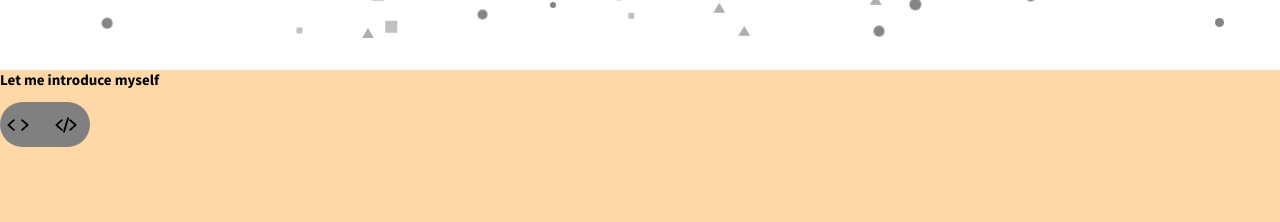
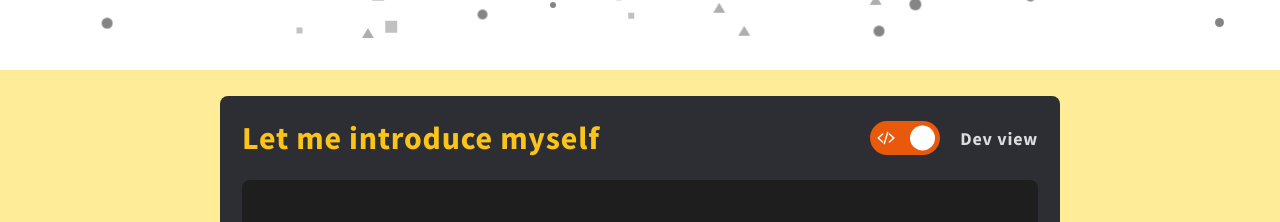
Before and after one commit to yhadari/portfolio, a Vue app: page / in a window 1280 px wide. Shown: the part 730-952 px from the top of the page. Built offline with nearby package versions, Linux system fonts and the light colour scheme.

Commit message:
work in aboutSection

```diff
--- a/src/views/AboutView.vue
+++ b/src/views/AboutView.vue
@@ -1,15 +1,18 @@
 <script setup></script>
 <template>
   <section>
-    <div>
-      <h1>Let me introduce myself</h1>
-      <div class="toggle">
-        <input type="checkbox" id="switch" /><label
-          class="codeSlash code"
-          for="switch"
-          >Toggle</label
-        >
+    <div class="container">
+      <div class="title">
+        <h1>Let me introduce myself</h1>
+        <div class="toggle">
+          <input type="checkbox" id="switch" />
+          <label for="switch"
+            ><span class="codeSlashIcon codeIcon"></span
+          ></label>
+          <h2 class="text">Dev view</h2>
+        </div>
       </div>
+      <div class="code"></div>
     </div>
   </section>
 </template>
@@ -17,7 +20,44 @@
 section {
   width: 100%;
   height: 100vh;
-  background-color: rgb(255, 216, 168);
+  background-color: rgb(255, 236, 153);
+  padding: 2.6rem;
+  letter-spacing: 0.8px;
+}
+.container {
+  width: 84rem;
+  height: 100%;
+  background-color: rgb(44, 46, 51);
+  margin: 0 auto;
+  padding: 2.2rem;
+  display: flex;
+  flex-direction: column;
+  border-radius: 0.8rem;
+}
+
+.title {
+  display: flex;
+  justify-content: space-between;
+  align-items: center;
+  gap: 2rem;
+  padding-bottom: 2.2rem;
+  color: #ddd;
+  font-size: 1.2rem;
+}
+.title h1 {
+  font-size: 3.2rem;
+  color: rgb(252, 196, 25);
+}
+.code {
+  width: 100%;
+  height: 100%;
+  background-color: rgb(30, 30, 30);
+  border-radius: inherit;
+}
+.toggle {
+  display: flex;
+  align-items: center;
+  gap: 2rem;
 }
 input[type="checkbox"] {
   height: 0;
@@ -28,12 +68,13 @@ input[type="checkbox"] {
 label {
   cursor: pointer;
   text-indent: -9999px;
-  width: 90px;
-  height: 45px;
-  background: grey;
+  width: 70px;
+  height: 34px;
+  background-color: rgb(232, 89, 12);
   display: block;
   border-radius: 100px;
   position: relative;
+  rotate: 180deg;
 }
 
 label::after {
@@ -42,48 +83,45 @@ label::after {
   top: 50%;
   left: 5px;
   transform: translateY(-50%);
-  width: 30px;
-  height: 30px;
+  width: 25px;
+  height: 25px;
   background: #fff;
   border-radius: 50%;
   transition: 0.3s;
 }
 
-.codeSlash::before {
-  width: 2.2rem;
-  height: 2.2rem;
+.codeSlashIcon::before,
+.codeIcon::after {
+  width: 1.8rem;
+  height: 1.8rem;
   content: "";
-  background: url("../assets/codeSlash.svg");
   background-size: cover;
   position: absolute;
   top: 50%;
-  right: 0.2rem;
   transform: translate(-50%, -50%);
 }
 
-.code::after {
-  width: 2.2rem;
-  height: 2.2rem;
-  content: "";
+.codeSlashIcon::before {
+  background: url("../assets/codeSlash.svg");
+  right: -0.2rem;
+}
+
+.codeIcon::after {
   background: url("../assets/code.svg");
-  background-size: cover;
-  position: absolute;
-  top: 50%;
   left: 1.8rem;
-  transform: translate(-50%, -50%);
 }
 
 input:checked + label {
-  background: #bada55;
+  background-color: rgb(30, 30, 30);
 }
 
 input:checked + label:after {
-  left: calc(60%);
+  left: calc(63% - 5px);
   transform: translateX(-100%);
   transform: translateY(-50%);
 }
 
 label:active:after {
-  width: 40px;
+  width: 30px;
 }
 </style>
```
Also changed, not shown: src/assets/code.svg, src/assets/codeSlash.svg.
